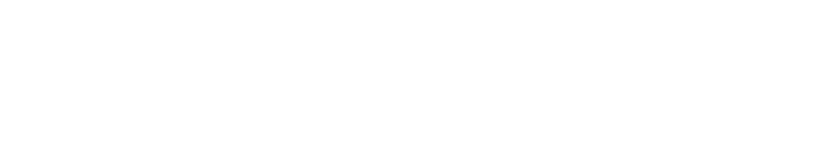
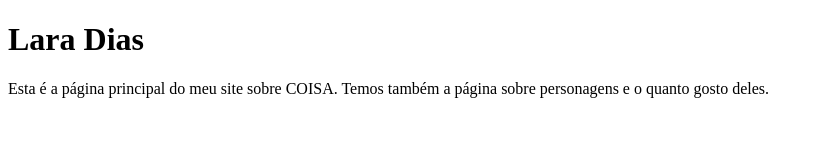
Before and after one commit to ufjf-dcc202/ufjf-dcc202-2023-3-a-atv5-Lara-Dias, a website: page index.html in a window 1280 px wide. Shown: the whole page, without its empty margins (0-823 px from the left). Drawn offline with Linux system fonts and the light colour scheme.

Commit message:
adiciona main c/ título e parágrafo no index

```diff
--- a/index.html
+++ b/index.html
@@ -6,6 +6,11 @@
     <title>DCC202 - Atividade 5: Lara_Dias</title>
 </head>
 <body>
-
+    <main>
+        <h1>Lara Dias</h1>
+        <p>
+            Esta é a página principal do meu site sobre COISA. Temos também a página sobre personagens e o quanto gosto deles.
+        </p>
+    </main>
 </body>
 </html>
```
